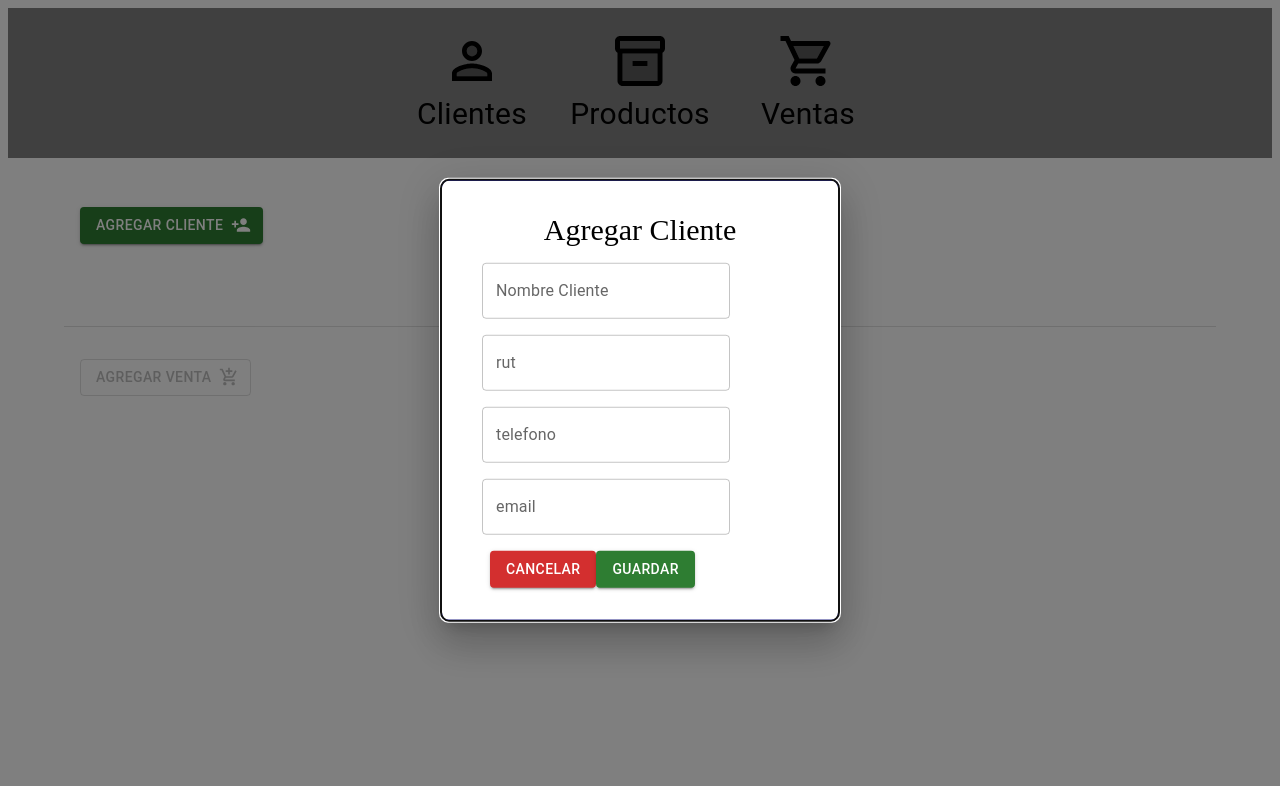
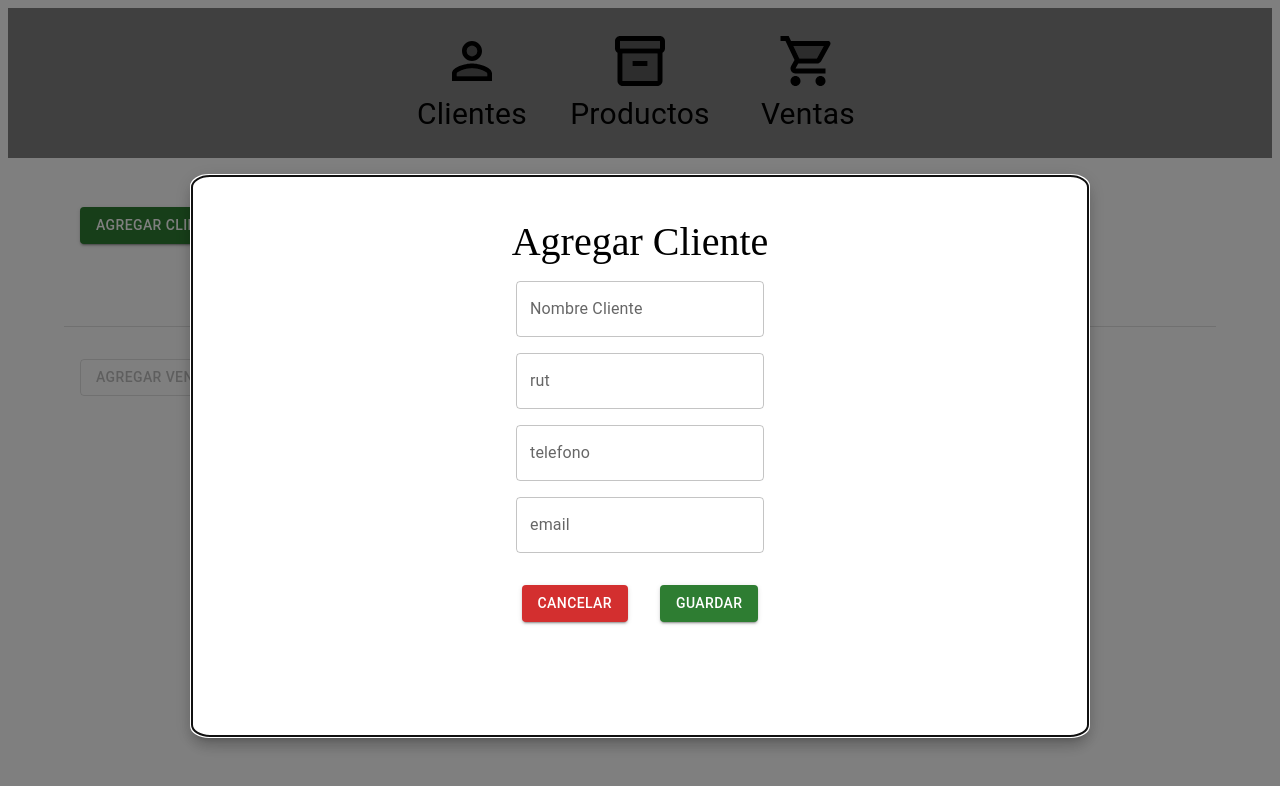
Before and after one commit to alejandro-yanezj/app-control-inventario, a React (Vite) app: page /app-inventario/clientes/agregar-cliente in a window 1280 px wide. Shown: the top 786 px of the page. Built offline with nearby package versions, Linux system fonts and the light colour scheme.

Commit message:
modificacion de modal agregar cliente

```diff
--- a/src/Components/agregar/AgregarCliente.jsx
+++ b/src/Components/agregar/AgregarCliente.jsx
@@ -1,25 +1,100 @@
 import React, { useState, useEffect } from "react";
 
-import { Button, Container, List, ListItem, TextField, Modal, Box, Typography } from "@mui/material";
+import { Button, Container, List, ListItem, TextField, Modal, Box, Table, TableCell, TableHead, Typography, Alert, TableBody, TableRow } from "@mui/material";
 import { useNavigate } from "react-router-dom";
-import { ContainerModalAgregarStyle } from '../../Utils/Temas'
+import { ContainerModalAgregarStyle, ContainerModalConfirmacionStyle } from '../../Utils/Temas'
 
 export const AgregarCliente = () => {
 
     const [openModal, setOpenModal] = useState(true)
+    const [openModalConfirmacion, setOpenModalConfirmacion] = useState(false);
+    const [nombreCliente, setNombreCliente] = useState(null);
+    const [rut, setRut] = useState(null);
+    const [telefono, setTelefono] = useState(null);
+    const [email, setEmail] = useState(null);
+
+    //alert
+    const [showAlert, setShowAlert] = useState(false);
+    const [alertSeverity, setAlertSeverity] = useState("info");
+    const [alertContent, setAlertContent] = useState("Contenido de alerta por defecto!")
+
+
     const navigate = useNavigate();
 
     const handleClickCancelar = () => {
         setOpenModal(false);
-        navigate("/app-inventario/clientes")
+        navigate("/app-inventario/clientes");
+    }
+
+    const validarCliente = () => {
+        console.log("datos del cliente antes de validar", nombreCliente, rut, telefono, email);
+        if (nombreCliente != null &&
+            rut != null &&
+            telefono != null &&
+            email != null) {
+            return true;
+        }
+        return false;
+    }
+
+    const mostrarAlerta = (tipoAlerta, mensaje) => {
+        setAlertSeverity(tipoAlerta);
+        setAlertContent(mensaje);
+        setTimeout(() => {
+            setShowAlert(false)
+        }, 3000);
+        setShowAlert(true);
+    }
+
+    const handleClickCancelarInfo = () => {
+        console.log("cancelando confirmacion agregar cliente");
+        setOpenModalConfirmacion(false);
 
     }
 
+    const handleClickConfirmarInfo = () => {
 
+    }
 
-    useEffect(() => {
+    const handleClickButtonGuardar = () => {
+        if (validarCliente() == true) {
+            console.log("cliente valido")
+            setOpenModalConfirmacion(true);
+        }
+        else {
+            console.log("cliente no valido")
+            mostrarAlerta("error", "debe ingresar la informacion completa del cliente")
+        }
+    }
 
-    }, [openModal]);
+    const handleOnChangeNombre = (e) => {
+        //validar (?)
+        if (e.target.value != null || e.target.value.lengh() > 0) {
+            setNombreCliente(e.target.value)
+        }
+    }
+
+    const handleOnChangeRut = (e) => {
+        //validar (?)
+        if (e.target.value != null || e.target.value.lengh() > 0) {
+            setRut(e.target.value)
+        }
+
+    }
+    const handleOnChangeTelefono = (e) => {
+        //validar (?)
+        console.log("info telefono -->", e.target.value)
+        if (e.target.value != null || e.target.value.lengh() > 0) {
+            setTelefono(e.target.value)
+        }
+    }
+
+    const handleOnChangeEmail = (e) => {
+        //validar (?)
+        if (e.target.value != null || e.target.value.lengh() > 0) {
+            setEmail(e.target.value)
+        }
+    }
 
     return (
         <>
@@ -27,35 +102,62 @@ export const AgregarCliente = () => {
             <Modal
                 open={openModal}
                 onClose={console.log("cerrando modal")}
-                aria-labelledby="modal title"
-                aria-describedby="modal description"
             >
                 <Container sx={ContainerModalAgregarStyle} >
-                    <Box sx={{ textAlign: 'center', fontSize: 30 }}>Agregar Cliente</Box>
-                    <List sx={{alignItems:'center'}}>
-                        <ListItem>
-                            <TextField id="nombreCliente" label="Nombre Cliente" variant="outlined" />
+                    <Box sx={{ textAlign: 'center', fontSize: '250%', marginTop: '5%' }}>Agregar Cliente</Box>
+                    <List>
+                        <ListItem sx={{ display: 'flex', justifyContent: 'center' }}>
+                            <TextField id="nombreCliente" label="Nombre Cliente" variant="outlined" onChange={handleOnChangeNombre} />
                         </ListItem>
-                        <ListItem>
-                            <TextField id="rut" label="rut" variant="outlined" />
+                        <ListItem sx={{ display: 'flex', justifyContent: 'center' }}>
+                            <TextField id="rut" label="rut" variant="outlined" onChange={handleOnChangeRut} />
                         </ListItem>
-                        <ListItem>
-                            <TextField id="telefono" label="telefono" variant="outlined" />
+                        <ListItem sx={{ display: 'flex', justifyContent: 'center' }}>
+                            <TextField id="telefono" label="telefono" variant="outlined" onChange={handleOnChangeTelefono} />
                         </ListItem>
-                        <ListItem>
-                            <TextField id="email" label="email" variant="outlined" />
+                        <ListItem sx={{ display: 'flex', justifyContent: 'center' }}>
+                            <TextField id="email" label="email" variant="outlined" onChange={handleOnChangeEmail} />
                         </ListItem>
                     </List>
-                    <Container textAlign='center'>
-                        <Button variant="contained" color="error" onClick={handleClickCancelar}> Cancelar</Button>
-                        <Button variant="contained" color="success" > Guardar</Button>
-                    </Container>
+                    <Typography align="center">
+                        <Button sx={{ margin: 2 }}
+                            variant="contained" color="error" onClick={handleClickCancelar}> Cancelar</Button>
+                        <Button sx={{ margin: 2 }} variant="contained" color="success" onClick={handleClickButtonGuardar}> Guardar</Button>
+                    </Typography >
+                    {showAlert && <Alert sx={{ marginTop: '5%' }} severity={alertSeverity}>{alertContent}</Alert>}
 
-                </Container>
-            </Modal>
+                    <Modal
+                        open={openModalConfirmacion}
+                        onClose={console.log("cerrando modal")}
+                    >
+                        <Container sx={ContainerModalConfirmacionStyle}>
+
+                            <Table sx={{ margin: '5%' }}>
+                                <TableHead>
+                                    <TableCell>
+                                        <Typography >Confirma los datos ingresados?</Typography>
+
+                                    </TableCell>
+
+
+                                </TableHead>
+                                <TableBody>
+                                    <TableCell>
+                                        <Button sx={{ margin: 2 }} variant="contained" color="error" onClick={handleClickCancelarInfo}> Cancelar</Button>
+                                    </TableCell>
+                                    <TableCell>
+                                        <Button sx={{ margin: 2 }} variant="contained" color="success" onClick={handleClickConfirmarInfo}> Confirmar</Button>
+                                    </TableCell>
+                                </TableBody>
+                            </Table>
 
 
 
+                        </Container>
+
+                    </Modal>
+                </Container >
+            </Modal >
         </>
     )
 }
--- a/src/Utils/Temas.jsx
+++ b/src/Utils/Temas.jsx
@@ -22,12 +22,26 @@ export const ContainerModalAgregarStyle = {
     position: 'absolute',
     top: '50%',
     left: '50%',
-    transform: 'translate(-50%, -50%)',
-    width: 400,
+    transform: 'translate(-50%, -40%)',
+    width: '70%',
+    height: '70%',
+    bgcolor: 'white',
+    boxShadow: 10,
+    borderRadius:'2%',
+  };
+
+  export const ContainerModalConfirmacionStyle = {
+    position: 'absolute',
+    top: '50%',
+    left: '50%',
+    transform: 'translate(-50%, -30%)',
+    width: '30%',
+    height: '30%',
     bgcolor: 'background.paper',
     border: '2px solid #000',
     boxShadow: 24,
-    p: 4,
     borderColor:'blue',
-    borderRadius:'2%'
+    borderRadius:'2%',
+    display:'flex',
+    justifyContent: 'center'
   };
```
